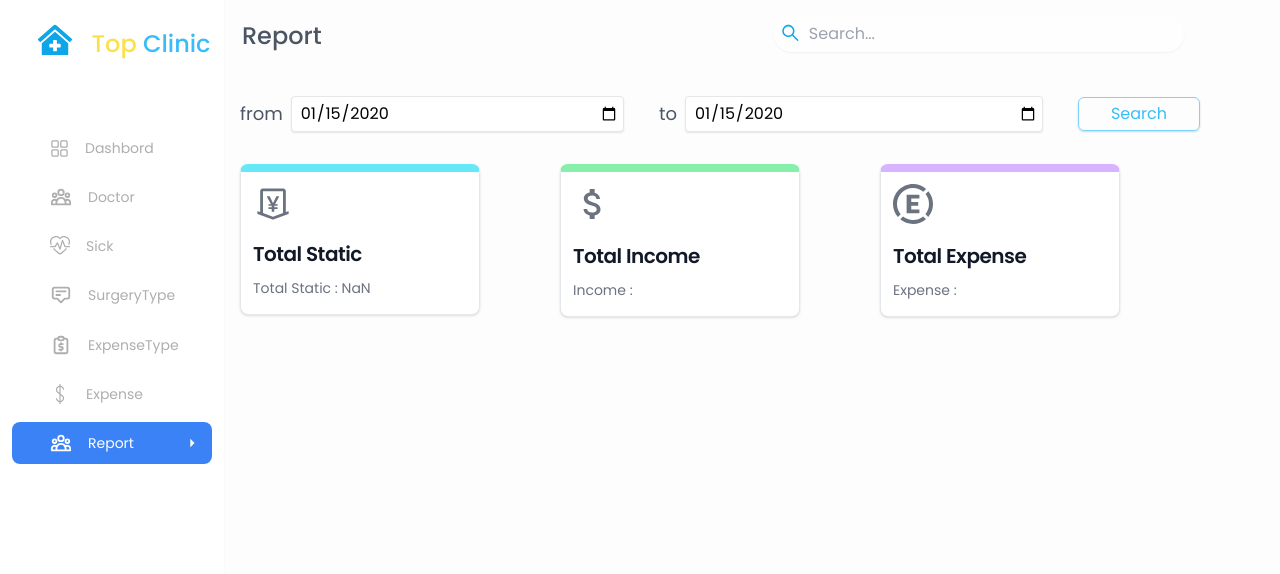
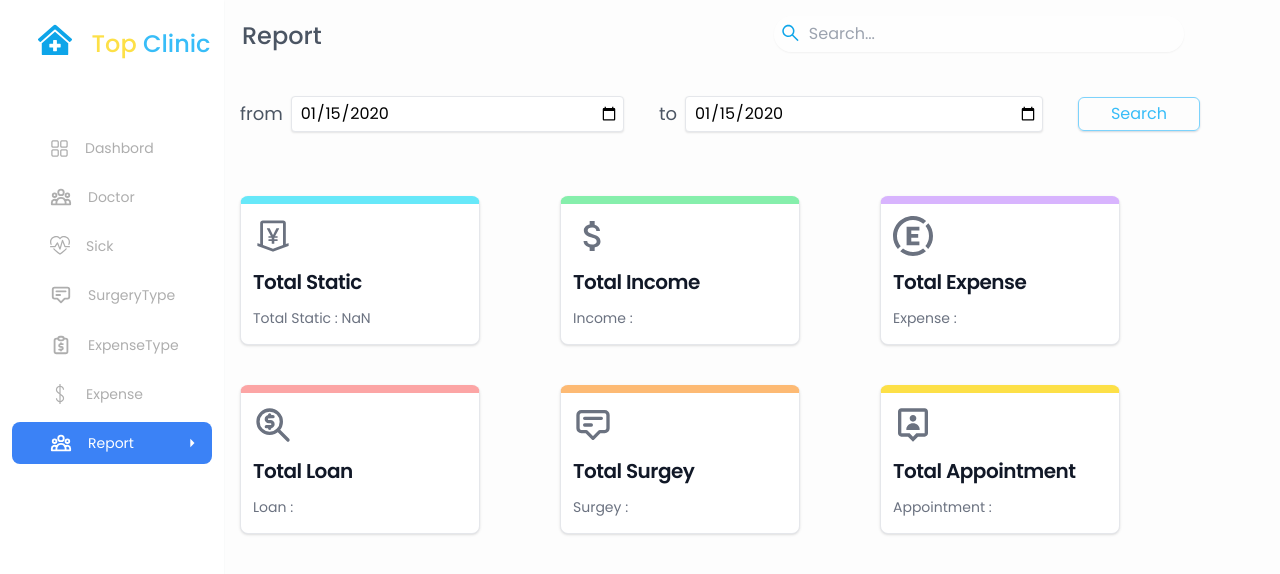
Before and after one commit to zora-997/clinic-management-system, a React (Create React App) app: page /report in a window 1280 px wide. Both pictures are taken after typing "2020-01-15", "2020-01-15" into the empty fields and a click on the button "Search". Shown: the top 574 px of the page. Built offline with nearby package versions, Linux system fonts and the light colour scheme; no server answers.

Commit message:
edit card report

```diff
--- a/src/components/report/ReportMain.js
+++ b/src/components/report/ReportMain.js
@@ -1,10 +1,12 @@
 import React, { useContext, useState } from 'react'
 import GlobalContext from '../contexts/createContext/context'
 import ReportDoctor from './ReportDoctor';
-import { HiArrowSmRight } from "react-icons/hi";
+import { HiArrowSmRight, HiOutlineAnnotation } from "react-icons/hi";
 import { AiOutlineMoneyCollect } from "react-icons/ai";
 import { MdAttachMoney } from "react-icons/md";
 import { SiExpensify } from "react-icons/si";
+import { TbZoomMoney } from "react-icons/tb";
+import { BiUserPin } from "react-icons/bi";
 import ReportExpense from './ReportExpense';
 
 
@@ -14,27 +16,25 @@ const ReportMain = () => {
 
     const { mainReportList } = useContext(GlobalContext)
     return (
-        <div className='flex justify-end mt-8'>
-            <div className='grid gap-y-8 place-items-start grid-cols-3 w-3/4 mr-20'>
+        <div className='flex justify-end mt-16'>
+            <div className='grid gap-y-10 place-items-start grid-cols-3 w-3/4 mr-20 '>
 
-                <div className="w-[240px] p-3 mb-2 bg-white group border-t-8 border-t-cyan-300 hover:border border duration-300   hover:border-cyan-300  rounded-lg shadow dark:bg-gray-800 dark:border-gray-700">
-                    {/* <img src={cost} className="w-10 h-10 mb-4 group-hover:text-cyan-400 duration-300 text-gray-500 dark:text-gray-400" /> */}
-                    <AiOutlineMoneyCollect className="w-10 h-10 mb-4 group-hover:text-cyan-400 duration-300 text-gray-500 dark:text-gray-400" />
-                    <h5 className="my-2.5 text-xl font-semibold tracking-tight text-gray-900 dark:text-white">Total Static</h5>
+
+                <div className="w-[240px] p-3 bg-white group border-t-8 border-t-cyan-300 hover:border border duration-300   hover:border-cyan-300  rounded-lg shadow dark:bg-gray-800 dark:border-gray-700">
+                    <AiOutlineMoneyCollect className="w-10 h-10  group-hover:text-cyan-400 duration-300 text-gray-500 dark:text-gray-400" />
+                    <h5 className="my-3 text-xl font-semibold tracking-tight text-gray-900 dark:text-white">Total Static</h5>
                     <p className="my-1 font-body text-sm text-gray-500 dark:text-gray-400">Total Static : {mainReportList.total_income + mainReportList.total_expense}</p>
-
                 </div>
 
 
 
                 <div className="relative w-[240px]  p-3 overflow-hidden bg-white group border-t-8 border-t-green-300 hover:border border duration-300   hover:border-green-300  rounded-lg shadow dark:bg-gray-800 dark:border-gray-700">
                     <ReportDoctor showDoctor={showDoctor} setShowDoctor={setShowDoctor} />
-                    <div className='flex items-start justify-between mb-2'>
-                        {/* <svg className="w-10 h-10 mb-2 group-hover:text-green-400 duration-300 text-gray-500 dark:text-gray-400" aria-hidden="true" fill="currentColor" viewBox="0 0 20 20" xmlns="http://www.w3.org/2000/svg"><path fill-rule="evenodd" d="M5 5a3 3 0 015-2.236A3 3 0 0114.83 6H16a2 2 0 110 4h-5V9a1 1 0 10-2 0v1H4a2 2 0 110-4h1.17C5.06 5.687 5 5.35 5 5zm4 1V5a1 1 0 10-1 1h1zm3 0a1 1 0 10-1-1v1h1z" clip-rule="evenodd"></path><path d="M9 11H3v5a2 2 0 002 2h4v-7zM11 18h4a2 2 0 002-2v-5h-6v7z"></path></svg> */}
-                        <MdAttachMoney className="w-10 h-10 mb-2 group-hover:text-green-400 duration-300 text-gray-500 dark:text-gray-400" />
+                    <div className='flex items-start justify-between'>
+                        <MdAttachMoney className="w-10 h-10 group-hover:text-green-400 duration-300 text-gray-500 dark:text-gray-400" />
                         <HiArrowSmRight onClick={() => { setShowDoctor(true); console.log(showDoctor); }} size={30} className='group-hover:text-green-300 text-white cursor-pointer  duration-300 ' />
                     </div>
-                    <h5 className="my-2.5  text-xl font-semibold tracking-tight text-gray-900 dark:text-white">Total Income</h5>
+                    <h5 className="my-3  text-xl font-semibold tracking-tight text-gray-900 dark:text-white">Total Income</h5>
                     <p className="my-1 font-body text-sm text-gray-500 dark:text-gray-400">Income : {mainReportList.total_income}</p>
                     {/* <span className='absolute rounded-full w-32 h-32 border-white  group-hover:border-green-300  border duration-500 -right-14  -top-14 '></span> */}
                 </div>
@@ -43,13 +43,53 @@ const ReportMain = () => {
 
                 <div className="relative w-[240px] p-3 overflow-hidden bg-white group border-t-8 border-t-purple-300 hover:border border duration-300   hover:border-purple-300  rounded-lg shadow dark:bg-gray-800 dark:border-gray-700">
                     <ReportExpense show={show} setShow={setShow} />
-                    <div className='flex items-start justify-between mb-2'>
+                    <div className='flex items-start justify-between'>
                         {/* <svg className="w-10 h-10 mb-2 group-hover:text-purple-400 duration-300 text-gray-500 dark:text-gray-400" aria-hidden="true" fill="currentColor" viewBox="0 0 20 20" xmlns="http://www.w3.org/2000/svg"><path fill-rule="evenodd" d="M5 5a3 3 0 015-2.236A3 3 0 0114.83 6H16a2 2 0 110 4h-5V9a1 1 0 10-2 0v1H4a2 2 0 110-4h1.17C5.06 5.687 5 5.35 5 5zm4 1V5a1 1 0 10-1 1h1zm3 0a1 1 0 10-1-1v1h1z" clip-rule="evenodd"></path><path d="M9 11H3v5a2 2 0 002 2h4v-7zM11 18h4a2 2 0 002-2v-5h-6v7z"></path></svg> */}
-                        <SiExpensify className="w-10 h-10 mb-2 group-hover:text-purple-400 duration-300 text-gray-500 dark:text-gray-400" />
+                        <SiExpensify className="w-10 h-10 group-hover:text-purple-400 duration-300 text-gray-500 dark:text-gray-400" />
                         <HiArrowSmRight onClick={() => setShow(true)} size={30} className='group-hover:text-purple-300 text-white cursor-pointer  duration-300 ' />
                     </div>
-                    <h5 className="my-2.5 text-xl font-semibold tracking-tight text-gray-900 dark:text-white">Total Expense</h5>
+                    <h5 className="my-3 text-xl font-semibold tracking-tight text-gray-900 dark:text-white">Total Expense</h5>
                     <p className="my-1 font-body text-sm text-gray-500 dark:text-gray-400">Expense : {mainReportList.total_expense}</p>
+                    {/* <span className='absolute rounded-full w-32 h-32 border-white  group-hover:border-green-300  border duration-500 -right-14  -top-14 '></span> */}
+                </div>
+
+                {/* ******************************* bashi dwam ***************************************** */}
+
+                {/* ******************************* Loan ***************************************** */}
+                <div className="relative w-[240px] p-3 overflow-hidden bg-white group border-t-8 border-t-red-300 hover:border border duration-300   hover:border-red-300  rounded-lg shadow dark:bg-gray-800 dark:border-gray-700">
+                    <div className='flex items-start justify-between'>
+                        {/* <svg className="w-10 h-10 mb-2 group-hover:text-purple-400 duration-300 text-gray-500 dark:text-gray-400" aria-hidden="true" fill="currentColor" viewBox="0 0 20 20" xmlns="http://www.w3.org/2000/svg"><path fill-rule="evenodd" d="M5 5a3 3 0 015-2.236A3 3 0 0114.83 6H16a2 2 0 110 4h-5V9a1 1 0 10-2 0v1H4a2 2 0 110-4h1.17C5.06 5.687 5 5.35 5 5zm4 1V5a1 1 0 10-1 1h1zm3 0a1 1 0 10-1-1v1h1z" clip-rule="evenodd"></path><path d="M9 11H3v5a2 2 0 002 2h4v-7zM11 18h4a2 2 0 002-2v-5h-6v7z"></path></svg> */}
+                        <TbZoomMoney className="w-10 h-10 group-hover:text-red-400 duration-300 text-gray-500 dark:text-gray-400" />
+                        <HiArrowSmRight onClick={() => setShow(true)} size={30} className='group-hover:text-red-300 text-white cursor-pointer  duration-300 ' />
+                    </div>
+                    <h5 className="my-3 text-xl font-semibold tracking-tight text-gray-900 dark:text-white">Total Loan</h5>
+                    <p className="my-1 font-body text-sm text-gray-500 dark:text-gray-400">Loan : {mainReportList.total_expense}</p>
+                    {/* <span className='absolute rounded-full w-32 h-32 border-white  group-hover:border-green-300  border duration-500 -right-14  -top-14 '></span> */}
+                </div>
+
+
+                {/* ******************************* surgey total ***************************************** */}
+
+                <div className="relative w-[240px] p-3 overflow-hidden bg-white group border-t-8 border-t-orange-300 hover:border border duration-300   hover:border-orange-300  rounded-lg shadow dark:bg-gray-800 dark:border-gray-700">
+                    {/* <svg className="w-10 h-10 mb-2 group-hover:text-purple-400 duration-300 text-gray-500 dark:text-gray-400" aria-hidden="true" fill="currentColor" viewBox="0 0 20 20" xmlns="http://www.w3.org/2000/svg"><path fill-rule="evenodd" d="M5 5a3 3 0 015-2.236A3 3 0 0114.83 6H16a2 2 0 110 4h-5V9a1 1 0 10-2 0v1H4a2 2 0 110-4h1.17C5.06 5.687 5 5.35 5 5zm4 1V5a1 1 0 10-1 1h1zm3 0a1 1 0 10-1-1v1h1z" clip-rule="evenodd"></path><path d="M9 11H3v5a2 2 0 002 2h4v-7zM11 18h4a2 2 0 002-2v-5h-6v7z"></path></svg> */}
+                    <HiOutlineAnnotation className="w-10 h-10 group-hover:text-orange-400 duration-300 text-gray-500 dark:text-gray-400" />
+                    <h5 className="my-3 text-xl font-semibold tracking-tight text-gray-900 dark:text-white">Total Surgey</h5>
+                    <p className="my-1 font-body text-sm text-gray-500 dark:text-gray-400">Surgey : {mainReportList.total_expense}</p>
+                    {/* <span className='absolute rounded-full w-32 h-32 border-white  group-hover:border-green-300  border duration-500 -right-14  -top-14 '></span> */}
+                </div>
+
+
+                {/* ******************************* appointment ***************************************** */}
+
+                <div className="relative w-[240px] p-3 overflow-hidden bg-white group border-t-8 border-t-yellow-300 hover:border border duration-300   hover:border-yellow-300  rounded-lg shadow dark:bg-gray-800 dark:border-gray-700">
+                    <ReportExpense show={show} setShow={setShow} />
+                    <div className='flex items-start justify-between'>
+                        {/* <svg className="w-10 h-10 mb-2 group-hover:text-purple-400 duration-300 text-gray-500 dark:text-gray-400" aria-hidden="true" fill="currentColor" viewBox="0 0 20 20" xmlns="http://www.w3.org/2000/svg"><path fill-rule="evenodd" d="M5 5a3 3 0 015-2.236A3 3 0 0114.83 6H16a2 2 0 110 4h-5V9a1 1 0 10-2 0v1H4a2 2 0 110-4h1.17C5.06 5.687 5 5.35 5 5zm4 1V5a1 1 0 10-1 1h1zm3 0a1 1 0 10-1-1v1h1z" clip-rule="evenodd"></path><path d="M9 11H3v5a2 2 0 002 2h4v-7zM11 18h4a2 2 0 002-2v-5h-6v7z"></path></svg> */}
+                        <BiUserPin className="w-10 h-10  group-hover:text-yellow-400 duration-300 text-gray-500 dark:text-gray-400" />
+                        <HiArrowSmRight onClick={() => setShow(true)} size={30} className='group-hover:text-yellow-300 text-white cursor-pointer  duration-300 ' />
+                    </div>
+                    <h5 className="my-3 text-xl font-semibold tracking-tight text-gray-900 dark:text-white">Total Appointment</h5>
+                    <p className="my-1 font-body text-sm text-gray-500 dark:text-gray-400">Appointment : {mainReportList.total_expense}</p>
                     {/* <span className='absolute rounded-full w-32 h-32 border-white  group-hover:border-green-300  border duration-500 -right-14  -top-14 '></span> */}
                 </div>
 
```
